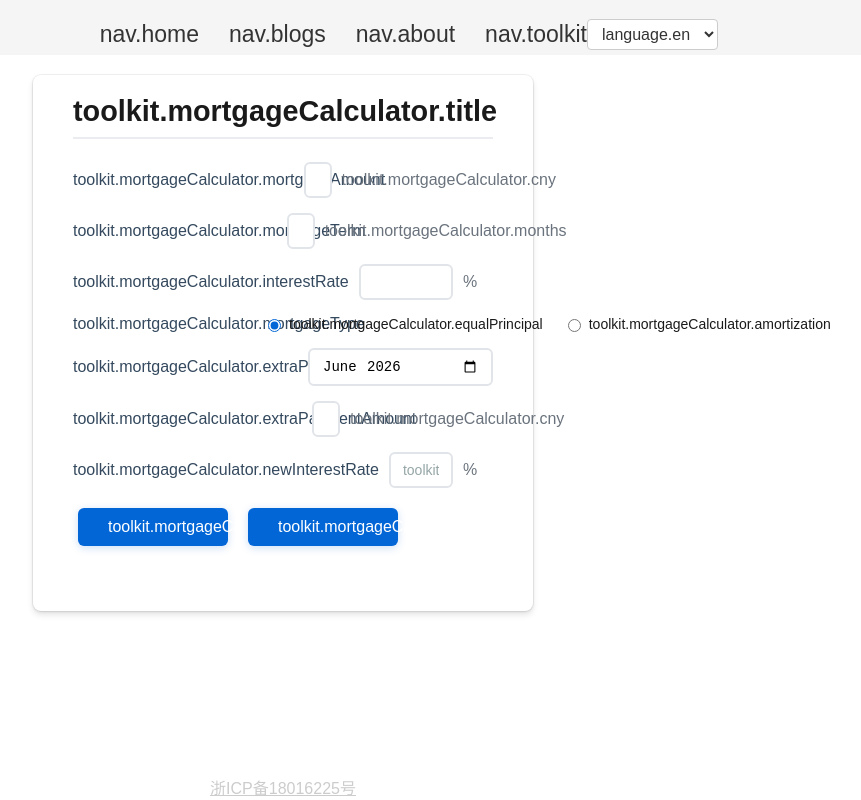
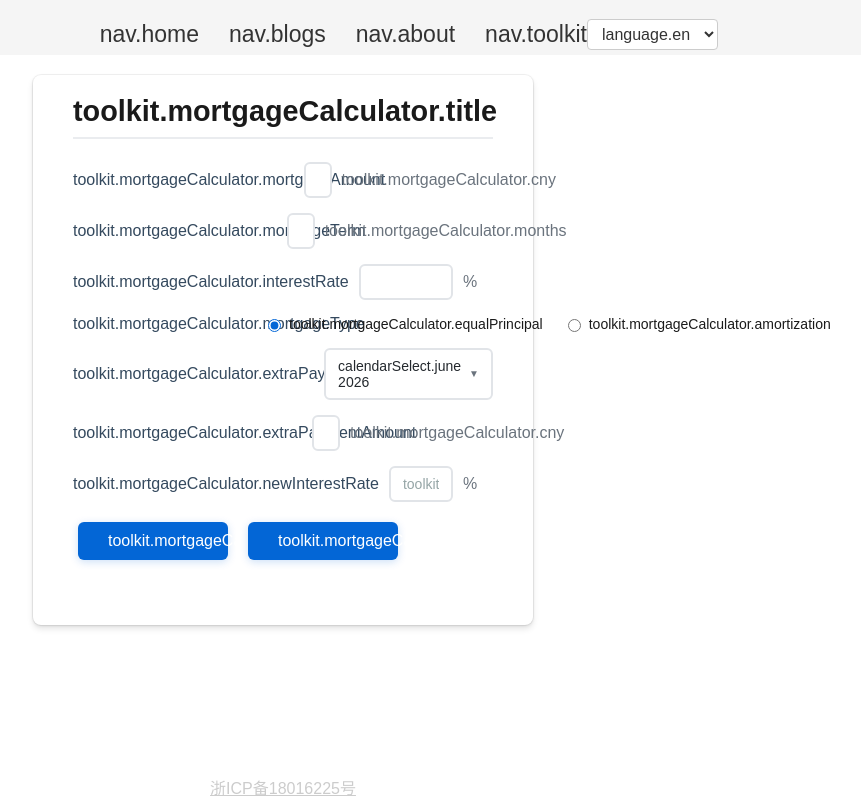
Before and after one commit to hex0x0/my-app-frontend, a React (Vite) app: page /toolkit/mortgage-calculator in a window 1280 px wide. Shown: the whole page, without its empty margins (357-1218 px from the left). Built offline with nearby package versions, Linux system fonts and the light colour scheme; the HTML template or start-up script is replaced by a standard one; what emoji-js would draw is missing.

Commit message:
Fix some bugs and add a calendar month picker

```diff
--- /dev/null
+++ b/src/components/Calendar/CalendarMonthPicker.tsx
@@ -0,0 +1,154 @@
+import React, { useState, useRef, useEffect } from "react";
+import { useTranslation } from "react-i18next";
+import styles from "./calendar-month-picker.module.css";
+
+interface CalendarMonthPickerProps {
+	value: string; // Format: "YYYY-MM"
+	onChange: (value: string) => void;
+	minDate?: Date;
+	placeholder?: string;
+	className?: string;
+}
+
+function CalendarMonthPicker({
+	value,
+	onChange,
+	minDate,
+	placeholder = "Select month",
+	className = "",
+}: CalendarMonthPickerProps): React.ReactElement {
+	const { t } = useTranslation();
+	const [isOpen, setIsOpen] = useState(false);
+	const containerRef = useRef<HTMLDivElement>(null);
+
+	const currentYear = new Date().getFullYear();
+
+	// Derive year and month from value prop
+	const selectedYear = value ? parseInt(value.split("-")[0]) : new Date().getFullYear();
+	const selectedMonth = value ? parseInt(value.split("-")[1]) : new Date().getMonth() + 1;
+
+	// Display year for navigation (can be different from selected year while browsing)
+	const [displayYear, setDisplayYear] = useState<number>(selectedYear);
+
+	const months = [
+		{ value: 1, key: "january", label: t("calendarSelect.january") },
+		{ value: 2, key: "february", label: t("calendarSelect.february") },
+		{ value: 3, key: "march", label: t("calendarSelect.march") },
+		{ value: 4, key: "april", label: t("calendarSelect.april") },
+		{ value: 5, key: "may", label: t("calendarSelect.may") },
+		{ value: 6, key: "june", label: t("calendarSelect.june") },
+		{ value: 7, key: "july", label: t("calendarSelect.july") },
+		{ value: 8, key: "august", label: t("calendarSelect.august") },
+		{ value: 9, key: "september", label: t("calendarSelect.september") },
+		{ value: 10, key: "october", label: t("calendarSelect.october") },
+		{ value: 11, key: "november", label: t("calendarSelect.november") },
+		{ value: 12, key: "december", label: t("calendarSelect.december") },
+	];
+
+	// Close dropdown when clicking outside
+	useEffect(() => {
+		function handleClickOutside(event: MouseEvent) {
+			if (containerRef.current && !containerRef.current.contains(event.target as Node)) {
+				setIsOpen(false);
+			}
+		}
+
+		if (isOpen) {
+			document.addEventListener("mousedown", handleClickOutside);
+		}
+
+		return () => {
+			document.removeEventListener("mousedown", handleClickOutside);
+		};
+	}, [isOpen]);
+
+	const handleMonthSelect = (month: number) => {
+		const formattedValue = `${displayYear}-${String(month).padStart(2, "0")}`;
+		onChange(formattedValue);
+		setIsOpen(false);
+	};
+
+	const handleYearChange = (year: number) => {
+		setDisplayYear(year);
+	};
+
+	const isMonthDisabled = (year: number, month: number): boolean => {
+		if (!minDate) return false;
+		const selectedDate = new Date(year, month - 1);
+		const minDateTime = new Date(minDate.getFullYear(), minDate.getMonth());
+		return selectedDate < minDateTime;
+	};
+
+	const getDisplayValue = (): string => {
+		if (!value) return placeholder;
+		const month = months.find((m) => m.value === selectedMonth);
+		return `${month?.label} ${selectedYear}`;
+	};
+
+	const handleToggleDropdown = () => {
+		if (!isOpen) {
+			// Sync display year with selected year when opening
+			setDisplayYear(selectedYear);
+		}
+		setIsOpen(!isOpen);
+	};
+
+	return (
+		<div className={`${styles.calendarSelectContainer} ${className}`} ref={containerRef}>
+			<button
+				type="button"
+				className={styles.selectButton}
+				onClick={handleToggleDropdown}
+			>
+				<span className={styles.selectValue}>{getDisplayValue()}</span>
+				<span className={styles.selectArrow}>{isOpen ? "▲" : "▼"}</span>
+			</button>
+
+			{isOpen && (
+				<div className={styles.dropdown}>
+					<div className={styles.yearSelector}>
+						<button
+							type="button"
+							className={styles.yearArrow}
+							onClick={() => handleYearChange(displayYear - 1)}
+							disabled={displayYear <= currentYear}
+						>
+							◀
+						</button>
+						<span className={styles.yearDisplay}>{displayYear}</span>
+						<button
+							type="button"
+							className={styles.yearArrow}
+							onClick={() => handleYearChange(displayYear + 1)}
+							disabled={displayYear >= currentYear + 29}
+						>
+							▶
+						</button>
+					</div>
+
+					<div className={styles.monthGrid}>
+						{months.map((month) => {
+							const disabled = isMonthDisabled(displayYear, month.value);
+							const isSelected = selectedMonth === month.value && selectedYear === displayYear;
+
+							return (
+								<button
+									key={month.value}
+									type="button"
+									className={`${styles.monthButton} ${isSelected ? styles.selected : ""
+										} ${disabled ? styles.disabled : ""}`}
+									onClick={() => !disabled && handleMonthSelect(month.value)}
+									disabled={disabled}
+								>
+									{month.label.substring(0, 3)}
+								</button>
+							);
+						})}
+					</div>
+				</div>
+			)}
+		</div>
+	);
+}
+
+export default CalendarMonthPicker;
--- /dev/null
+++ b/src/components/Calendar/calendar-month-picker.module.css
@@ -0,0 +1,181 @@
+.calendarSelectContainer {
+	position: relative;
+	width: 100%;
+}
+
+.selectButton {
+	width: 100%;
+	padding: 8px 12px;
+	border: 2px solid #e1e4e8;
+	border-radius: 6px;
+	background-color: #ffffff;
+	cursor: pointer;
+	display: flex;
+	justify-content: space-between;
+	align-items: center;
+	font-size: 14px;
+	transition: all 0.3s ease;
+	text-align: left;
+}
+
+.selectButton:hover {
+	border-color: #c8cdd3;
+}
+
+.selectButton:focus {
+	outline: none;
+	border-color: #0366d6;
+	box-shadow: 0 0 0 3px rgba(3, 102, 214, 0.1);
+}
+
+.selectValue {
+	color: #24292e;
+	flex: 1;
+}
+
+.selectButton:not(:focus) .selectValue:empty::before {
+	content: attr(data-placeholder);
+	color: #95a5a6;
+}
+
+.selectArrow {
+	color: #6a737d;
+	font-size: 10px;
+	margin-left: 8px;
+	transition: transform 0.2s ease;
+}
+
+.dropdown {
+	position: absolute;
+	top: calc(100% + 4px);
+	left: 0;
+	right: 0;
+	background-color: #ffffff;
+	border: 2px solid #e1e4e8;
+	border-radius: 6px;
+	box-shadow: 0 8px 24px rgba(0, 0, 0, 0.12);
+	z-index: 1000;
+	padding: 12px;
+	animation: dropdownFadeIn 0.2s ease;
+}
+
+@keyframes dropdownFadeIn {
+	from {
+		opacity: 0;
+		transform: translateY(-8px);
+	}
+	to {
+		opacity: 1;
+		transform: translateY(0);
+	}
+}
+
+.yearSelector {
+	display: flex;
+	justify-content: space-between;
+	align-items: center;
+	margin-bottom: 12px;
+	padding-bottom: 12px;
+	border-bottom: 1px solid #e1e4e8;
+}
+
+.yearArrow {
+	background: none;
+	border: none;
+	cursor: pointer;
+	font-size: 16px;
+	color: #0366d6;
+	padding: 4px 8px;
+	border-radius: 4px;
+	transition: all 0.2s ease;
+}
+
+.yearArrow:hover:not(:disabled) {
+	background-color: #f6f8fa;
+	color: #0256c7;
+}
+
+.yearArrow:disabled {
+	color: #d1d5da;
+	cursor: not-allowed;
+}
+
+.yearDisplay {
+	font-size: 16px;
+	font-weight: 600;
+	color: #24292e;
+	min-width: 60px;
+	text-align: center;
+}
+
+.monthGrid {
+	display: grid;
+	grid-template-columns: repeat(3, 1fr);
+	gap: 8px;
+}
+
+.monthButton {
+	padding: 10px 8px;
+	border: 1px solid #e1e4e8;
+	border-radius: 6px;
+	background-color: #ffffff;
+	cursor: pointer;
+	font-size: 13px;
+	font-weight: 500;
+	color: #24292e;
+	transition: all 0.2s ease;
+}
+
+.monthButton:hover:not(:disabled) {
+	background-color: #f6f8fa;
+	border-color: #0366d6;
+	color: #0366d6;
+}
+
+.monthButton.selected {
+	background-color: #0366d6;
+	color: #ffffff;
+	border-color: #0366d6;
+	font-weight: 600;
+}
+
+.monthButton.selected:hover {
+	background-color: #0256c7;
+	border-color: #0256c7;
+}
+
+.monthButton.disabled {
+	background-color: #fafbfc;
+	color: #d1d5da;
+	cursor: not-allowed;
+	border-color: #e1e4e8;
+}
+
+.monthButton:disabled {
+	opacity: 0.5;
+}
+
+/* Mobile responsive */
+@media (max-width: 480px) {
+	.dropdown {
+		padding: 10px;
+	}
+
+	.monthGrid {
+		gap: 6px;
+	}
+
+	.monthButton {
+		padding: 8px 6px;
+		font-size: 12px;
+	}
+
+	.yearDisplay {
+		font-size: 14px;
+	}
+
+	.yearArrow {
+		font-size: 14px;
+		padding: 4px 6px;
+	}
+}
--- a/src/pages/Toolkit/MortgageCalculator/MortgageCalculator.tsx
+++ b/src/pages/Toolkit/MortgageCalculator/MortgageCalculator.tsx
@@ -1,5 +1,6 @@
 import React, { useEffect, useState } from "react";
 import { useTranslation } from "react-i18next";
+import CalendarMonthPicker from "@/components/Calendar/CalendarMonthPicker";
 import styles from "./mortgage-calculator-page.module.css";
 
 interface MonthlyInstalment {
@@ -98,7 +99,9 @@ function MortgageCalculator(): React.ReactElement {
 			);
 
 			// after extra payment
-			const newMortgageAmountNum = mortgageAmountNum - mortgageAmountNum / mortgageTermNum - Number(extraPaymentAmount);
+			const newMortgageAmountNum = mortgageAmountNum -
+				mortgageAmountNum / mortgageTermNum * repaymentMonthsBeforeExtraPay -
+				Number(extraPaymentAmount);
 
 			const newMortgageTermNum = mortgageTermNum - repaymentMonthsBeforeExtraPay;
 
@@ -236,12 +239,12 @@ function MortgageCalculator(): React.ReactElement {
 				<div className={styles.container}>
 					<div className={styles.left}>{t('toolkit.mortgageCalculator.extraPaymentDate')}</div>
 					<div className={styles.input}>
-						<input
-							className={styles.inputText}
-							type="month"
+						<CalendarMonthPicker
 							value={extraPaymentDateInput}
-							onChange={(e) => setExtraPaymentDateInput(e.target.value)}
-						></input>
+							onChange={(value) => setExtraPaymentDateInput(value)}
+							minDate={new Date(currentDate.getFullYear(), currentDate.getMonth() + 1)}
+							placeholder={t('toolkit.mortgageCalculator.selectMonth') || 'Select month'}
+						/>
 					</div>
 				</div>
 				<div className={styles.container}>
```
Also changed, not shown: src/i18n/locales/en.json (+14 -0 lines), src/i18n/locales/zh.json (+14 -0 lines), src/pages/Toolkit/MortgageCalculator/mortgage-calculator-page.module.css (line endings or trailing spaces).
